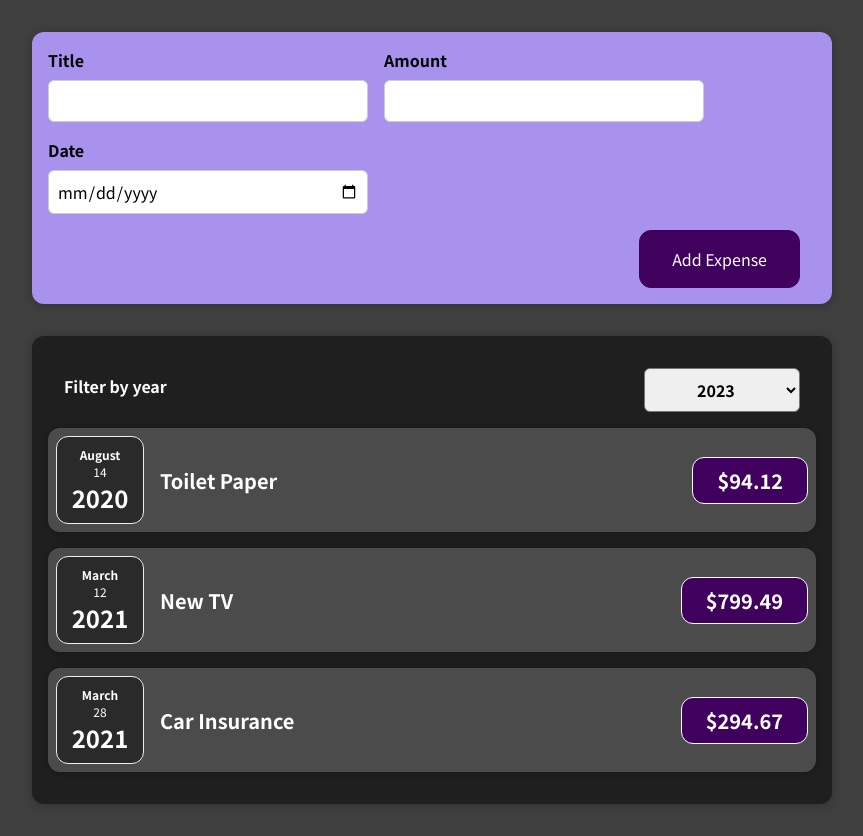
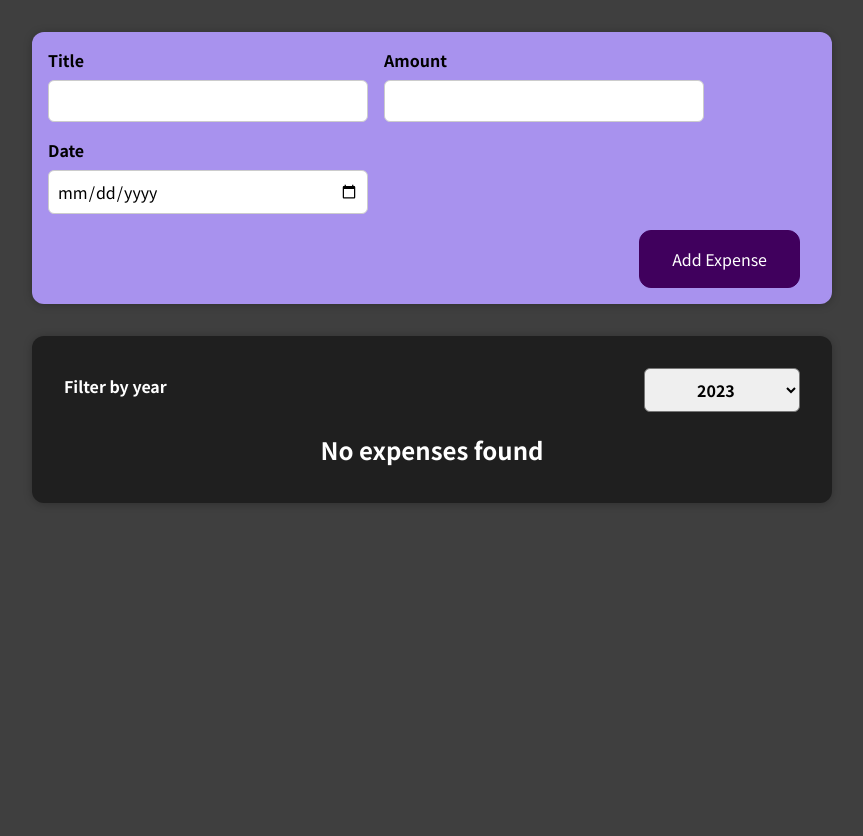
Before and after one commit to gabedavaa/first-react-course-app, a React (Create React App) app: page / in a window 1280 px wide. Shown: the whole page, without its empty margins (208-1071 px from the left). After the commit the page ends 800 px from the top, so only its background shows below. Built offline with nearby package versions, Linux system fonts and the light colour scheme.

Commit message:
adding ExpensesList file

```diff
--- a/src/App.js
+++ b/src/App.js
@@ -1,9 +1,8 @@
-import React from "react";
+import React, { useState } from "react";
 import NewExpense from "./components/NewExpense/NewExpense";
 import Expenses from "./components/Expenses/Expenses";
 
-function App() {
-  const expenses = [
+const DUMMY_EXPENSES = [
   {
     id: "e1",
     title: "Toilet Paper",
@@ -25,9 +24,13 @@ function App() {
   },
 ];
 
+function App() {
+  const [expenses, setExpenses] = useState(DUMMY_EXPENSES);
+
   const addExpenseHandler = (expense) => {
-    console.log("in app js");
-    console.log(expense);
+    setExpenses((prevExpenses) => {
+      return [expense, ...prevExpenses];
+    });
   };
   return (
     <div>
--- a/src/components/Expenses/ExpenseDate.js
+++ b/src/components/Expenses/ExpenseDate.js
@@ -2,15 +2,17 @@ import React from "react";
 import "./ExpenseDate.css";
 
 function ExpenseDate(props) {
-  const month = props.date.toLocaleString("en-US", { month: "long" });
-  const day = props.date.toLocaleString("en-US", { day: "2-digit" });
-  const year = props.date.getFullYear("en-US", { month: "long" });
+  const date = new Date(Date.parse(props.date));
+
+  const month = date.toLocaleString("en-US", { month: "long" });
+  const day = date.toLocaleString("en-US", { day: "2-digit" });
+  const year = date.getFullYear();
 
   return (
     <div className="expense-date">
       <div className="expense-date__month">{month}</div>
-      <div className="expense-date__year">{day}</div>
-      <div className="expense-date__day">{year}</div>
+      <div className="expense-date__year">{year}</div>
+      <div className="expense-date__day">{day}</div>
     </div>
   );
 }
--- a/src/components/Expenses/ExpenseItem.js
+++ b/src/components/Expenses/ExpenseItem.js
@@ -5,6 +5,7 @@ import "./ExpenseItem.css";
 
 function ExpenseItem(props) {
   return (
+    <li>
       <Card className="expense-item">
         <ExpenseDate date={props.date} />
         <div className="expense-item__description">
@@ -12,6 +13,7 @@ function ExpenseItem(props) {
           <div className="expense-item__price">${props.amount}</div>
         </div>
       </Card>
+    </li>
   );
 }
 
--- a/src/components/Expenses/Expenses.js
+++ b/src/components/Expenses/Expenses.js
@@ -1,35 +1,29 @@
 import React, { useState } from "react";
-import ExpenseItem from "./ExpenseItem";
 import Card from "../UI/Card";
 import ExpensesFilter from "./ExpensesFilter";
+import ExpensesList from "./ExpensesList";
 import "./Expenses.css";
 
 function Expenses(props) {
   const [filteredYear, setFilteredYear] = useState("2023");
+
   const filterChangeHandler = (selectedYear) => {
     setFilteredYear(selectedYear);
   };
+
+  const filteredExpenses = props.item.filter((expense) => {
+    const date = new Date(Date.parse(expense.date));
+
+    return date.getFullYear().toString() === filteredYear;
+  });
+
   return (
     <Card className="expenses">
       <ExpensesFilter
         selected={filteredYear}
         onChangeFilter={filterChangeHandler}
       />
-      <ExpenseItem
-        title={props.item[0].title}
-        amount={props.item[0].amount}
-        date={props.item[0].date}
-      />
-      <ExpenseItem
-        title={props.item[1].title}
-        amount={props.item[1].amount}
-        date={props.item[1].date}
-      />
-      <ExpenseItem
-        title={props.item[2].title}
-        amount={props.item[2].amount}
-        date={props.item[2].date}
-      />
+      <ExpensesList items={filteredExpenses} />
     </Card>
   );
 }
--- /dev/null
+++ b/src/components/Expenses/ExpensesList.css
@@ -0,0 +1,9 @@
+.expenses-list {
+  list-style: none;
+  padding: 0;
+}
+
+.expenses-list__fallback {
+  color: white;
+  text-align: center;
+}
--- /dev/null
+++ b/src/components/Expenses/ExpensesList.js
@@ -0,0 +1,24 @@
+import React from "react";
+import "./ExpensesList.css";
+import ExpenseItem from "./ExpenseItem";
+
+const ExpensesList = (props) => {
+  if (props.items.length === 0) {
+    return <h2 className="expenses-list__fallback">No expenses found</h2>;
+  }
+
+  return (
+    <ul className="expenses-list">
+      {props.items.map((expense) => (
+        <ExpenseItem
+          key={expense.id}
+          title={expense.title}
+          amount={expense.amount}
+          date={expense.date}
+        />
+      ))}
+    </ul>
+  );
+};
+
+export default ExpensesList;
```
Lines whose indentation alone changed are shown as unchanged.
